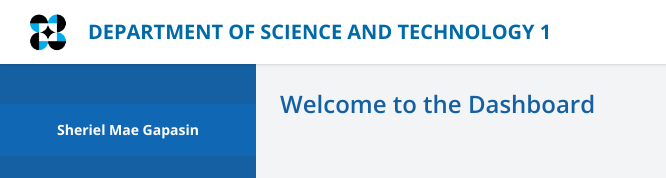
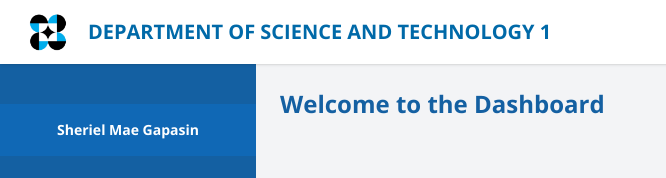
Before and after one commit to zholzxszs/DOST-Outgoing-Budget-System, a React (Vite) app in the folder frontend/: page /dashboard in a window 1280 px wide. Shown: the top 178 px of the page, without its empty margins (0-666 px from the left). Built offline with nearby package versions, Linux system fonts and the light colour scheme.

Commit message:
change font-weight

```diff
--- a/frontend/src/Components/dashboard.jsx
+++ b/frontend/src/Components/dashboard.jsx
@@ -17,7 +17,7 @@ function Dashboard() {
 
         {/* Main Content */}
         <main className="flex-1 p-6 overflow-auto">
-          <h2 className="text-2xl font-semibold">Welcome to the Dashboard</h2>
+          <h2 className="text-2xl font-bold">Welcome to the Dashboard</h2>
         </main>
       </div>
     </div>
```
